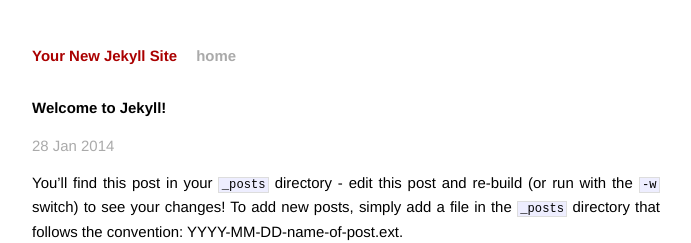
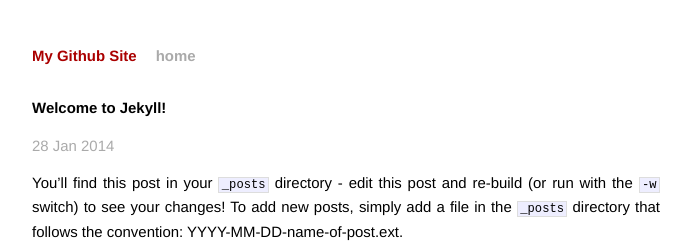
Before and after one commit to m2web/m2web.github.io, a Jekyll site: the page built from _posts/2014-01-28-welcome-to-jekyll.markdown, in a window 1280 px wide. Shown: the top 243 px of the page, without its empty margins (294-985 px from the left). Built offline with Jekyll 4.4.1, drawn with Linux system fonts in a browser that asks for light colours.

Commit message:
Update _config.yml
Updated...

```diff
--- a/_config.yml
+++ b/_config.yml
@@ -1,3 +1,3 @@
-name: Your New Jekyll Site
+name: My Github Site
 markdown: kramdown
 pygments: true
```
